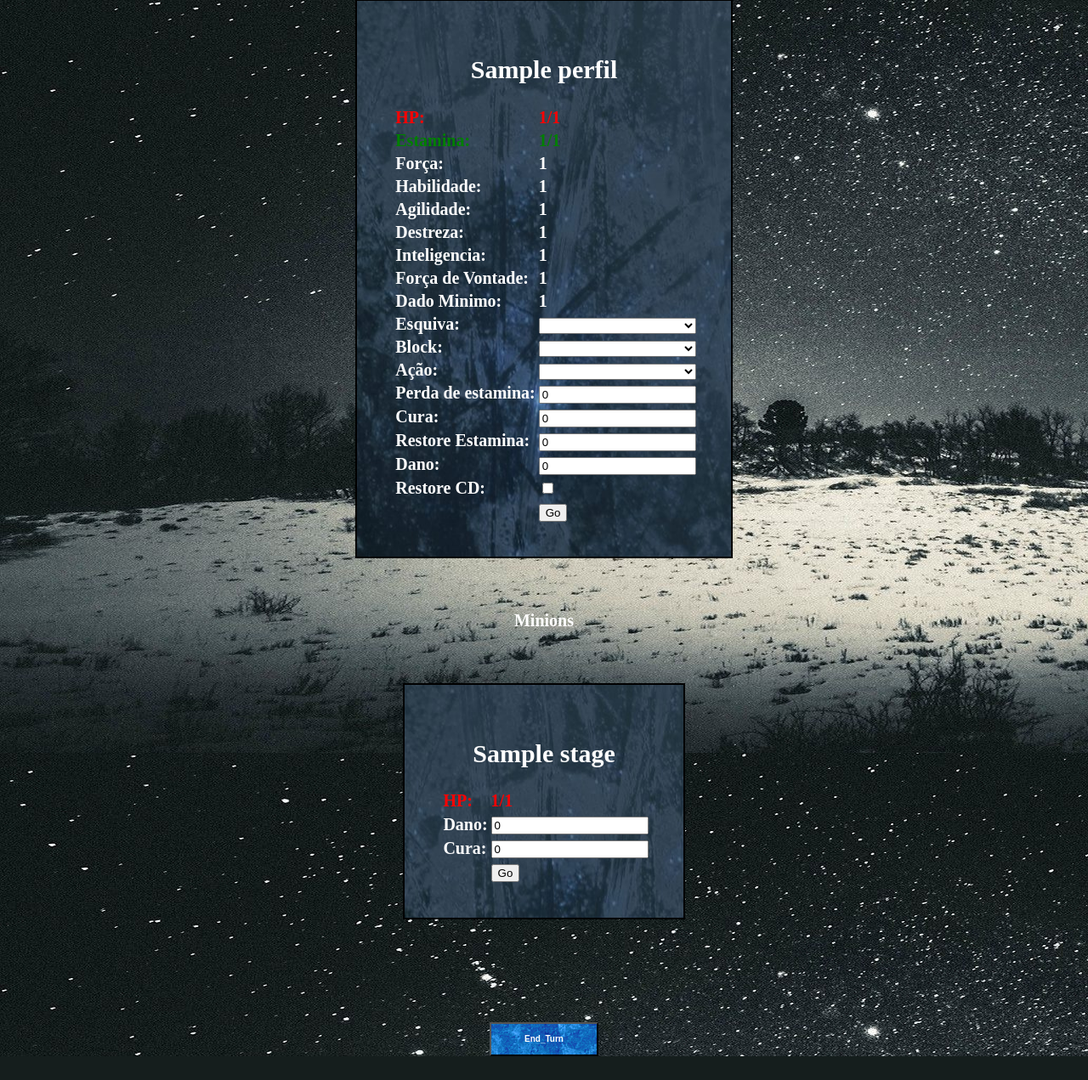
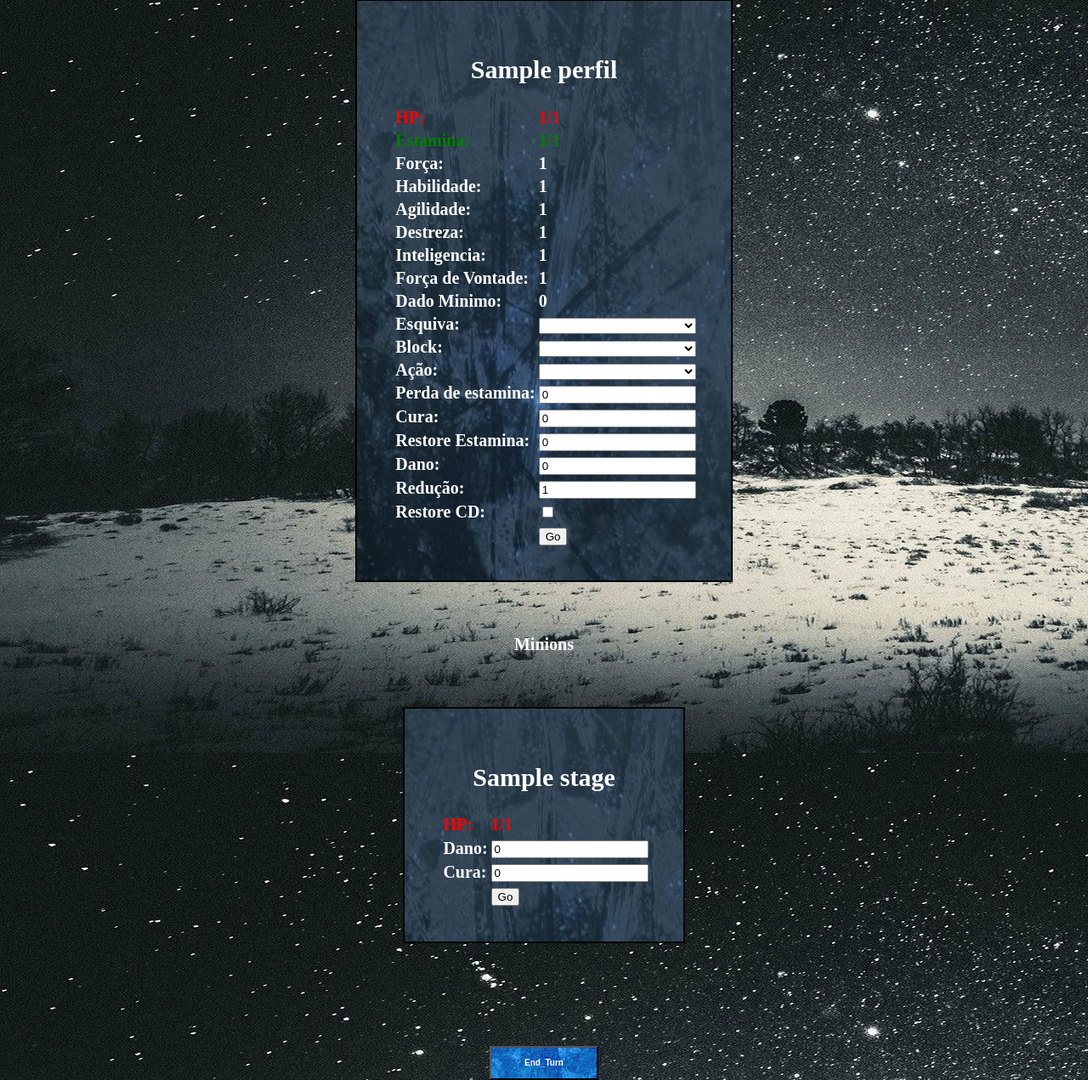
Before and after one commit to lucasgsouza03/RPG, a Django app: page /perfil/ in a window 1280 px wide. Shown: the part 194-1465 px from the top of the page at 85% size. Before the commit the page ends 1437 px from the top, so only its background shows below. Run offline with Django 3.2, Linux system fonts and the light colour scheme; tables that the repository leaves empty hold one stand-in row (values such as "Sample post").

Commit message:
Ateracao reduc

```diff
--- a/RPJOGA/models.py
+++ b/RPJOGA/models.py
@@ -19,6 +19,7 @@ class char(models.Model):
     base_estamina = models.IntegerField()
     dmin = models.IntegerField(blank=True, null=True)
     dcrit = models.IntegerField(blank=True, null=True)
+    reduc = models.IntegerField(default=0)
 
     class Meta:
         db_table = "perfil"
@@ -73,13 +74,13 @@ class skill(models.Model):
     max_use = models.IntegerField()
     max_use_corrent = models.IntegerField(default = 0)
     fist_turn = models.IntegerField(default = 0)
-    reduc = models.IntegerField()
     dano = models.IntegerField(blank = True)
     bonus_dano = models.IntegerField(null=True, blank = True)
     bonus_cost = models.IntegerField(null=True, blank = True)
     estamina = models.IntegerField(blank = True)
     char = models.ForeignKey('char', on_delete=models.DO_NOTHING,)
     tipo = models.CharField(max_length=50, blank=True)
+    reduc = models.IntegerField(default=0)
 
     class Meta:
         db_table = "skill"
@@ -90,10 +91,10 @@ class enemy_skill(models.Model):
     cd_corrent = models.IntegerField(default = 0)
     duracao = models.IntegerField()
     duracao_corrent = models.IntegerField(default = 0)
-    reduc = models.IntegerField()
     dano = models.IntegerField(blank = True)
     enemy = models.ForeignKey('enemy', on_delete=models.DO_NOTHING,)
     tipo = models.CharField(max_length=50, blank=True)
+    reduc = models.IntegerField(default=0)
 
     class Meta:
         db_table = "enemy_skill"
@@ -121,13 +122,13 @@ class minion_skill(models.Model):
     cd_corrent = models.IntegerField(default = 0)
     duracao = models.IntegerField()
     duracao_corrent = models.IntegerField(default = 0)
-    reduc = models.IntegerField()
     dano = models.IntegerField(blank = True)
     minion = models.ForeignKey('minion', on_delete=models.DO_NOTHING,)
     tipo = models.CharField(max_length=50, blank=True)
     max_use = models.IntegerField(default = 0)
     max_use_corrent = models.IntegerField(default = 0)
     fist_turn = models.IntegerField(default = 0)
+    reduc = models.IntegerField(default=0)
 
     class Meta:
         db_table = "minion_skill"
--- a/RPJOGA/templates/detalhes.html
+++ b/RPJOGA/templates/detalhes.html
@@ -41,7 +41,7 @@
                             <td></td><td>Força de Vontade:</td><td class="num"> {{ perfil.forc_vont }} </td>
                         </tr>
                         <tr>
-                            <td></td><td>Dado Minimo:</td><td class="num"> {{ perfil.dmin }} </td>
+                            <td></td><td>Dado Minimo:</td><td class="num"> {{ perfil.dmin|subtracao:perfil.reduc }} </td>
                         </tr>
                     </table>
                 </div>
--- a/RPJOGA/templates/perfil.html
+++ b/RPJOGA/templates/perfil.html
@@ -1,4 +1,5 @@
 {% load static %}
+{% load tags %}
 <!DOCTYPE html>
 <html lang="pt-br">
 	<head>
@@ -65,7 +66,7 @@
                             <td></td><td>Força de Vontade:</td><td class="num"> {{ perfil.forc_vont }} </td>
                         </tr>
                         <tr>
-                            <td></td><td>Dado Minimo:</td><td class="num"> {{ perfil.dmin }} </td>
+                            <td></td><td>Dado Minimo:</td><td class="num"> {{ perfil.dmin|subtracao:perfil.reduc }} </td>
                         </tr>
                         <tr>
                             <td></td><td>Esquiva:</td><td> <select name="esquiva" style="width:100%;"><option></option><option>s</option><option>n</option></td>
@@ -87,6 +88,9 @@
                         </tr>
                         <tr>
                             <td></td><td>Dano:</td><td> <input type="number" name="dano" class="input" value="0"/> </td>
+                        </tr>
+                        <tr>
+                            <td></td><td>Redução:</td><td> <input type="number" name="reduc" class="input" value="{{ perfil.reduc }}"/> </td>
                         </tr>
                         <tr>
                             <td></td><td>Restore CD:</td><td> <input type="checkbox" name="RestoreCD" class="input" value="True"/> </td>
--- a/RPJOGA/templatetags/tags.py
+++ b/RPJOGA/templatetags/tags.py
@@ -6,3 +6,7 @@ register = template.Library()
 def positivo(text):
     text = abs(int(text))
     return str(text)
+
+@register.filter(name='subtracao')
+def subtracao(valor, argumento):
+    return valor - argumento
--- a/RPJOGA/views.py
+++ b/RPJOGA/views.py
@@ -25,9 +25,12 @@ def perfil(request):
         end = request.POST.get("End")
         cd = request.POST.get("RestoreCD")
         estamina = request.POST.get("RestoreEstamina")
+        reduc = request.POST.get("reduc")
 
         if nome:
             dude = char.objects.get(nome=nome)
+            dude.reduc = reduc
+            dude.save()
         elif minionator:
             dude = minion_stage.objects.get(id=minion)
             Block = ""
@@ -187,7 +190,7 @@ def perfil(request):
                 i.fist_turn = 0
                 i.max_use_corrent = i.max_use
                 i.save()
-        elif estamina != "0":
+        elif estamina != "0" and estamina != None:
             dude.estamina = dude.estamina + int(estamina)
             if dude.estamina > dude.base_estamina:
                 dude.estamina = dude.base_estamina
@@ -474,10 +477,11 @@ def detalhes(request, identificador):
                     perso.save()
                 perso.estamina = perso.estamina - habili.estamina
                 perso.save()
+                dmin = perso.dmin - perso.reduc
                 if reduc:
-                    dmin = perso.dmin - int(reduc)
+                    dmin = dmin - int(reduc)
                 else:
-                    dmin = perso.dmin - habili.reduc
+                    dmin = dmin - habili.reduc
                 if result >= dmin:
                     if habili.max_use != 0:
                         habili.max_use_corrent = habili.max_use_corrent - 1
```
Also changed, not shown: RPJOGA/migrations/0005_auto_20200916_2348.py (added), RPJOGA/migrations/0006_auto_20200917_0023.py (added).
